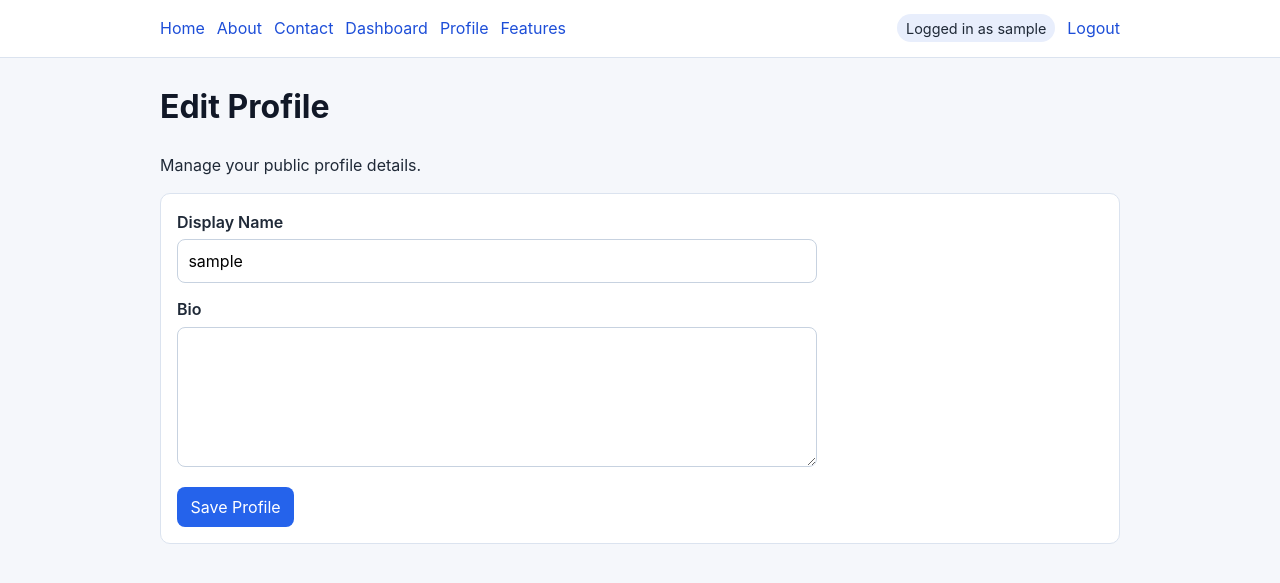
After one commit to SrikarChittemsetty/voicepress, a Flask app: page /profile in a window 1280 px wide. The commit adds this page. Shown: the top 583 px of the page. Run offline with Flask 3, Linux system fonts and the light colour scheme; the visitor is signed in with stand-in values (Sample User, id 1); data comes from the database, SQL or seed files in the repository.

Commit message:
Add editable user profiles

```diff
--- a/src/app.py
+++ b/src/app.py
@@ -23,7 +23,9 @@ def init_db() -> None:
         CREATE TABLE IF NOT EXISTS users (
             id INTEGER PRIMARY KEY,
             username TEXT UNIQUE NOT NULL,
-            password_hash TEXT NOT NULL
+            password_hash TEXT NOT NULL,
+            display_name TEXT NOT NULL DEFAULT '',
+            bio TEXT NOT NULL DEFAULT ''
         )
         """
     )
@@ -42,6 +44,8 @@ def init_db() -> None:
     )
     ensure_posts_visibility_column(conn)
     ensure_posts_status_column(conn)
+    ensure_users_display_name_column(conn)
+    ensure_users_bio_column(conn)
     conn.commit()
     conn.close()
 
@@ -62,13 +66,30 @@ def ensure_posts_status_column(conn: sqlite3.Connection) -> None:
         conn.execute("ALTER TABLE posts ADD COLUMN status TEXT NOT NULL DEFAULT 'draft'")
 
 
+def ensure_users_display_name_column(conn: sqlite3.Connection) -> None:
+    columns = conn.execute("PRAGMA table_info(users)").fetchall()
+    has_display_name_column = any(column["name"] == "display_name" for column in columns)
+    if not has_display_name_column:
+        conn.execute("ALTER TABLE users ADD COLUMN display_name TEXT NOT NULL DEFAULT ''")
+
+
+def ensure_users_bio_column(conn: sqlite3.Connection) -> None:
+    columns = conn.execute("PRAGMA table_info(users)").fetchall()
+    has_bio_column = any(column["name"] == "bio" for column in columns)
+    if not has_bio_column:
+        conn.execute("ALTER TABLE users ADD COLUMN bio TEXT NOT NULL DEFAULT ''")
+
+
 def create_user(username: str, password: str) -> bool:
     password_hash = generate_password_hash(password)
     conn = get_db_connection()
     try:
         conn.execute(
-            "INSERT INTO users (username, password_hash) VALUES (?, ?)",
-            (username, password_hash),
+            """
+            INSERT INTO users (username, password_hash, display_name, bio)
+            VALUES (?, ?, ?, ?)
+            """,
+            (username, password_hash, username, ""),
         )
         conn.commit()
         return True
@@ -81,11 +102,45 @@ def create_user(username: str, password: str) -> bool:
 def get_user_by_username(username: str) -> sqlite3.Row | None:
     conn = get_db_connection()
     user = conn.execute(
-        "SELECT id, username, password_hash FROM users WHERE username = ?",
+        """
+        SELECT id, username, password_hash, display_name, bio
+        FROM users
+        WHERE username = ?
+        """,
         (username,),
     ).fetchone()
     conn.close()
     return user
+
+
+def update_profile(username: str, display_name: str, bio: str) -> bool:
+    display_name = display_name.strip() or username
+    bio = bio.strip()
+    conn = get_db_connection()
+    result = conn.execute(
+        "UPDATE users SET display_name = ?, bio = ? WHERE username = ?",
+        (display_name, bio, username),
+    )
+    conn.commit()
+    conn.close()
+    return result.rowcount > 0
+
+
+def get_public_profile(username: str) -> sqlite3.Row | None:
+    conn = get_db_connection()
+    profile = conn.execute(
+        """
+        SELECT
+            username,
+            COALESCE(NULLIF(display_name, ''), username) AS display_name,
+            bio
+        FROM users
+        WHERE username = ?
+        """,
+        (username,),
+    ).fetchone()
+    conn.close()
+    return profile
 
 
 def create_post(
@@ -135,6 +190,7 @@ def get_public_posts(query: str = "") -> list[sqlite3.Row]:
         posts = conn.execute(
             """
             SELECT posts.id, posts.title, posts.body, posts.created_at, users.username
+                   , COALESCE(NULLIF(users.display_name, ''), users.username) AS display_name
             FROM posts
             JOIN users ON posts.user_id = users.id
             WHERE posts.visibility = 'public' AND posts.status = 'published'
@@ -146,6 +202,7 @@ def get_public_posts(query: str = "") -> list[sqlite3.Row]:
         posts = conn.execute(
             """
             SELECT posts.id, posts.title, posts.body, posts.created_at, users.username
+                   , COALESCE(NULLIF(users.display_name, ''), users.username) AS display_name
             FROM posts
             JOIN users ON posts.user_id = users.id
             WHERE posts.visibility = 'public'
@@ -163,7 +220,8 @@ def get_public_post_by_id(post_id: int) -> sqlite3.Row | None:
     conn = get_db_connection()
     post = conn.execute(
         """
-        SELECT posts.id, posts.title, posts.body, posts.created_at, users.username
+        SELECT posts.id, posts.title, posts.body, posts.created_at, users.username,
+               COALESCE(NULLIF(users.display_name, ''), users.username) AS display_name
         FROM posts
         JOIN users ON posts.user_id = users.id
         WHERE posts.id = ? AND posts.visibility = 'public' AND posts.status = 'published'
@@ -365,10 +423,31 @@ def delete_post_route(post_id: int):
 
 @app.route("/users/<username>")
 def user_blog(username: str):
+    profile = get_public_profile(username)
+    if profile is None:
+        abort(404)
     posts = get_public_posts_for_username(username)
-    if posts is None:
+    return render_template("user_blog.html", profile=profile, posts=posts)
+
+
+@app.route("/profile", methods=["GET", "POST"])
+def profile():
+    if not is_logged_in():
+        return redirect(url_for("login"))
+
+    username = session["username"]
+    user = get_user_by_username(username)
+    if not user:
         abort(404)
-    return render_template("user_blog.html", username=username, posts=posts)
+
+    if request.method == "POST":
+        display_name = request.form.get("display_name", "").strip()
+        bio = request.form.get("bio", "")
+        update_profile(username, display_name, bio)
+        flash("Profile updated.")
+        return redirect(url_for("profile"))
+
+    return render_template("profile.html", user=user)
 
 
 @app.route("/contact")
--- a/src/templates/base.html
+++ b/src/templates/base.html
@@ -16,6 +16,7 @@
 
         {% if session.get("username") %}
           <a href="{{ url_for('dashboard') }}">Dashboard</a>
+          <a href="{{ url_for('profile') }}">Profile</a>
           <a href="{{ url_for('features') }}">Features</a>
           <span class="user-badge">Logged in as {{ session["username"] }}</span>
           <a href="{{ url_for('logout') }}">Logout</a>
--- a/src/templates/home.html
+++ b/src/templates/home.html
@@ -24,7 +24,7 @@
       {% for post in posts %}
         <li>
           <h3>{{ post.title }}</h3>
-          <p>By <a href="{{ url_for('user_blog', username=post.username) }}">{{ post.username }}</a> on {{ post.created_at }}</p>
+          <p>By <a href="{{ url_for('user_blog', username=post.username) }}">{{ post.display_name }}</a> on {{ post.created_at }}</p>
           <p>{{ post.body | truncate(140, True, "...") }}</p>
           <p><a href="{{ url_for('post_detail', post_id=post.id) }}">Read full post</a></p>
         </li>
--- /dev/null
+++ b/src/templates/profile.html
@@ -0,0 +1,27 @@
+{% extends "base.html" %}
+
+{% block title %}Your Profile - New Project Blog{% endblock %}
+
+{% block content %}
+  <h1>Edit Profile</h1>
+  <p>Manage your public profile details.</p>
+
+  <form method="post" action="{{ url_for('profile') }}">
+    <div>
+      <label for="display_name">Display Name</label><br>
+      <input
+        id="display_name"
+        name="display_name"
+        type="text"
+        value="{{ user.display_name or user.username }}"
+      >
+    </div>
+
+    <div>
+      <label for="bio">Bio</label><br>
+      <textarea id="bio" name="bio" rows="5" cols="60">{{ user.bio }}</textarea>
+    </div>
+
+    <button type="submit">Save Profile</button>
+  </form>
+{% endblock %}
```
Also changed, not shown: src/templates/user_blog.html (+7 -3 lines).
